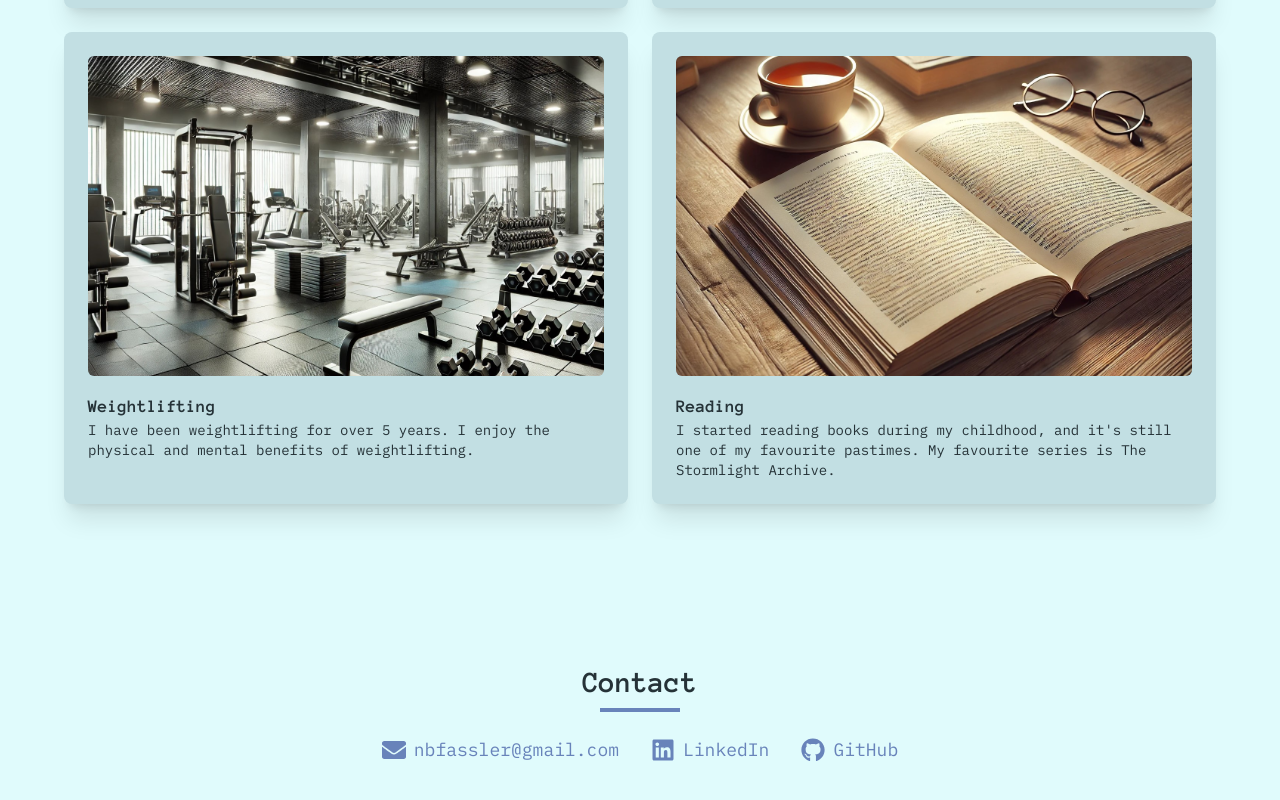
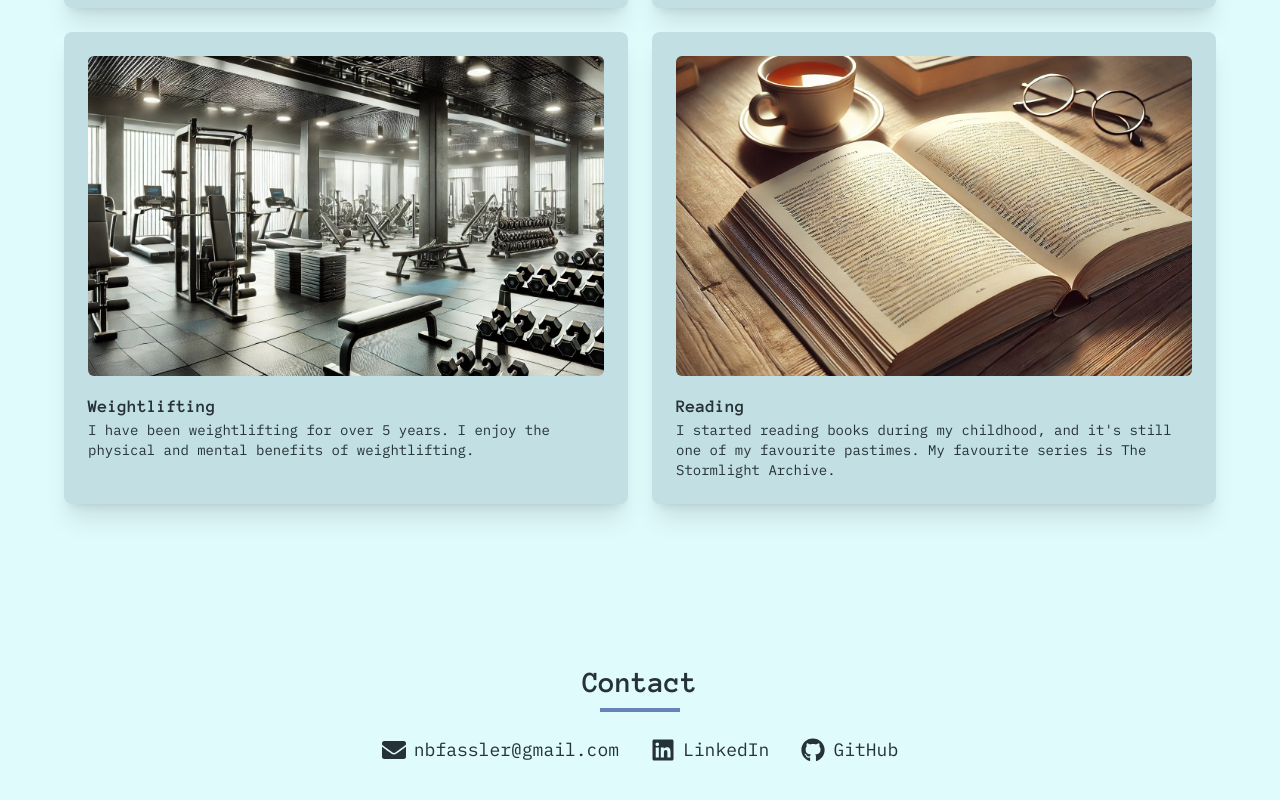
Before and after one commit to Nathan-Fassler/nathan-fassler.github.io, a React (Vite) app in the folder portfolio-app/: page / in a window 1280 px wide. Shown: the part 1729-2529 px from the top of the page. Built offline with nearby package versions, Linux system fonts and the light colour scheme.

Commit message:
#13 changed info section font colour for better contrast

```diff
--- a/portfolio-app/src/components/Info.tsx
+++ b/portfolio-app/src/components/Info.tsx
@@ -7,7 +7,7 @@ const Info: React.FC = () => {
     <section id="contact" className="py-20 text-center">
       <SectionHeader title="Contact" />
 
-      <div className="flex justify-center space-x-8 text-lg text-glaucous">
+      <div className="flex justify-center space-x-8 text-lg text-gunmetal">
         {/* Email */}
         <a href="mailto:nbfassler@gmail.com" className="flex items-center space-x-2 hover:underline">
           <FaEnvelope className="text-2xl" />
```
